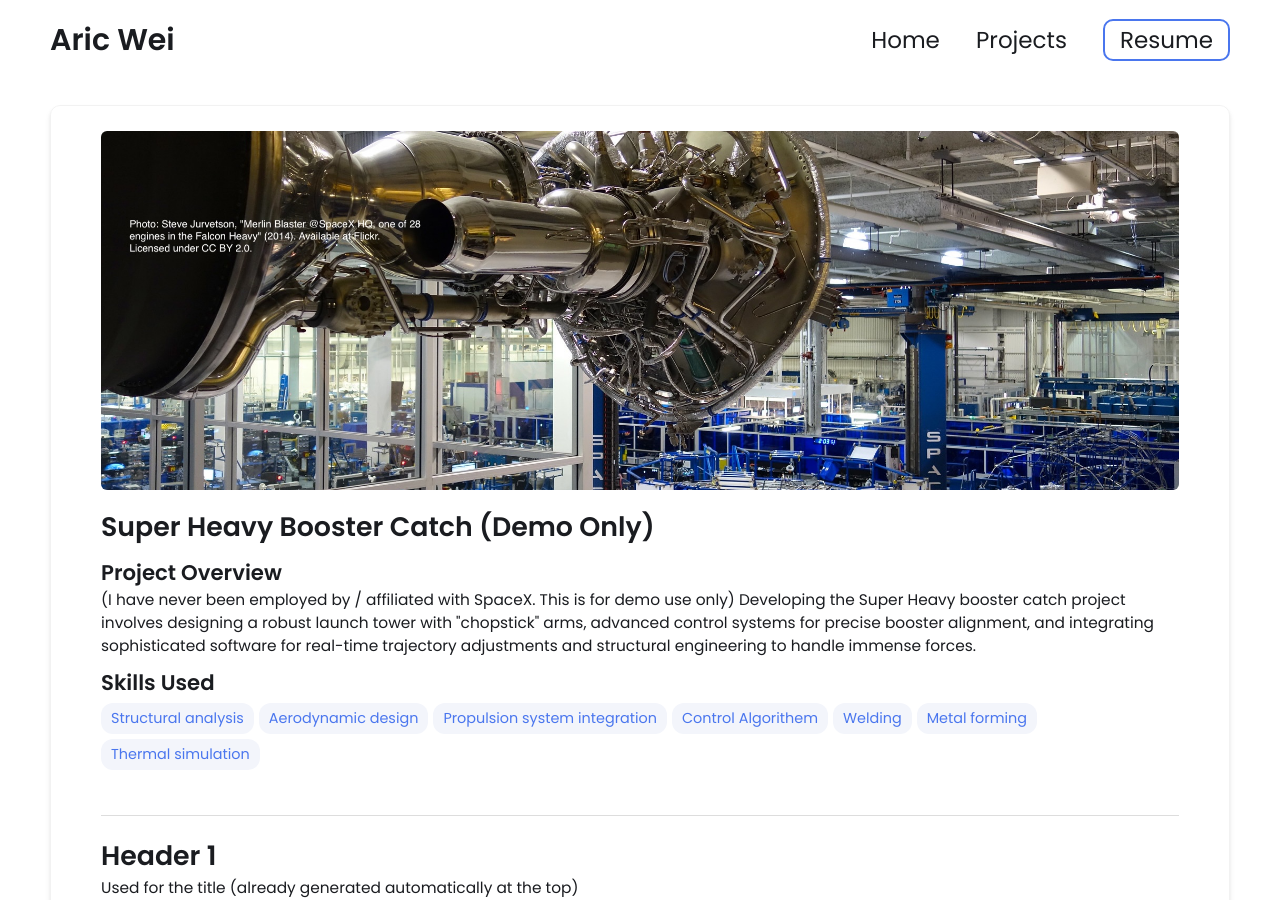
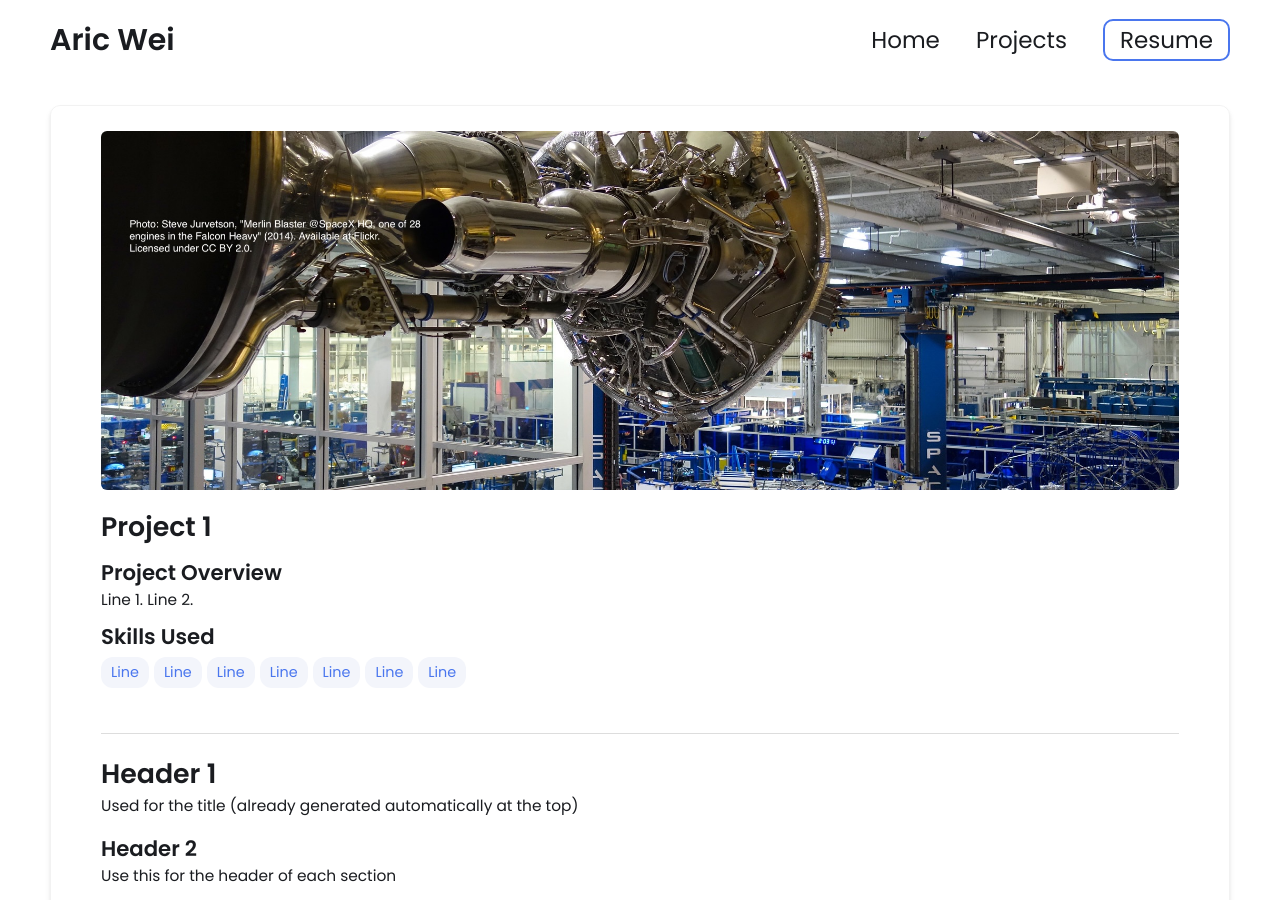
Before and after one commit to aricwei/aricwei.github.io, a Jekyll site: the page built from _projects/demo-project/index.md, in a window 1280 px wide and 900 px high. Built offline with Jekyll 4.4.1, drawn with Linux system fonts in a browser that asks for light colours.

Commit message:
Update index.md

```diff
--- a/_projects/demo-project/index.md
+++ b/_projects/demo-project/index.md
@@ -1,16 +1,16 @@
 ---
 layout: post
-title: Super Heavy Booster Catch (Demo Only)
-description:  (I have never been employed by / affiliated with SpaceX. This is for demo use only)
-    Developing the Super Heavy booster catch project involves designing a robust launch tower with "chopstick" arms, advanced control systems for precise booster alignment, and integrating sophisticated software for real-time trajectory adjustments and structural engineering to handle immense forces.
+title: Project 1
+description:  Line 1.
+    Line 2.
 skills:
-  - Structural analysis
-  - Aerodynamic design
-  - Propulsion system integration
-  - Control Algorithem
-  - Welding
-  - Metal forming
-  - Thermal simulation
+  - Line
+  - Line
+  - Line
+  - Line
+  - Line
+  - Line
+  - Line
 
 main-image: /project2.jpg
 ---
```
